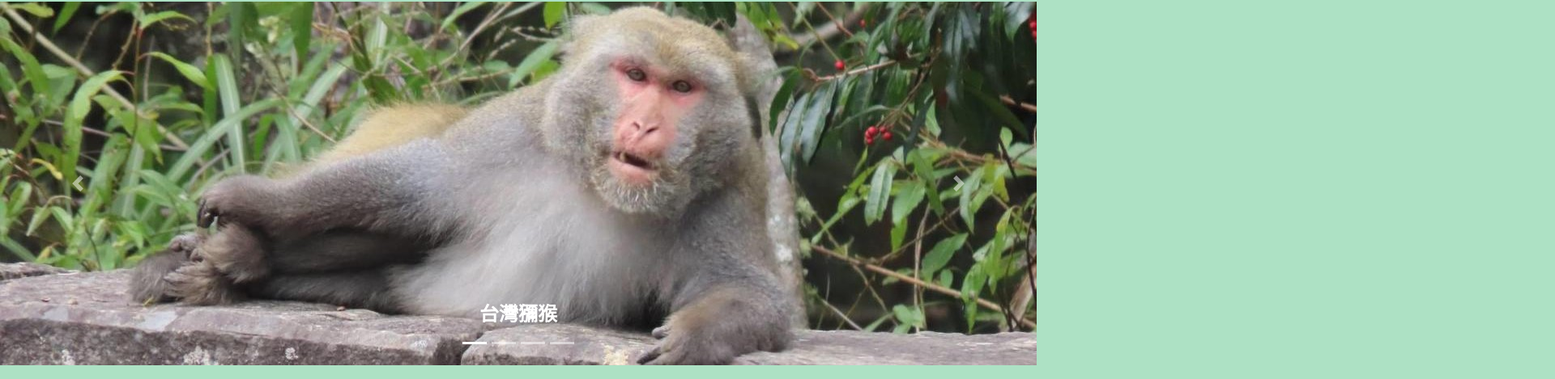
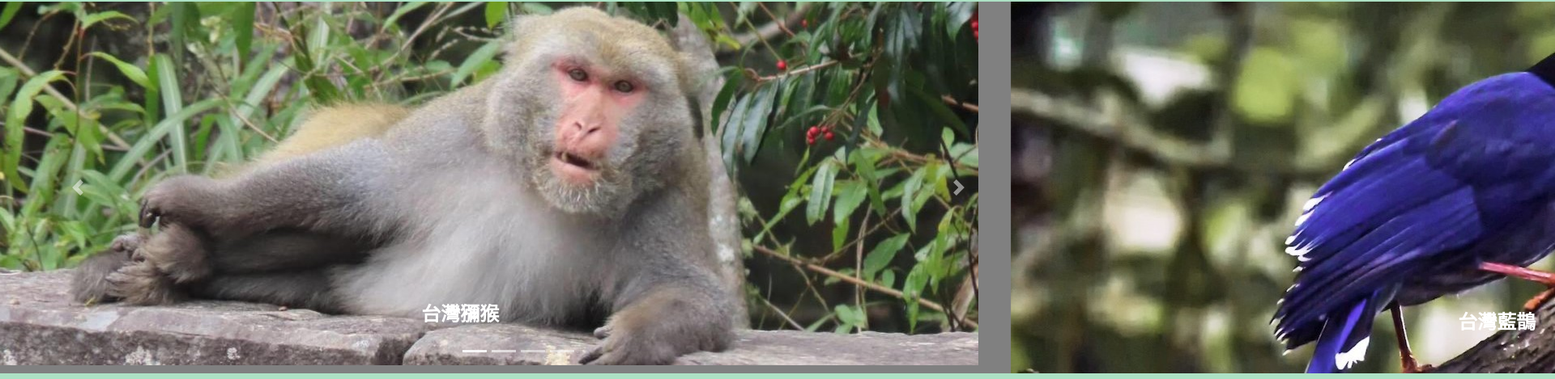
Before and after one commit to daboyu/final_report, a plain HTML site: page index.html in a window 1280 px wide. Shown: the part 54-523 px from the top of the page at 81% size, 1920 px wide, since content can reach past the window. Drawn offline with Linux system fonts and the light colour scheme.

Commit message:
Update index.html

```diff
--- a/index.html
+++ b/index.html
@@ -13,6 +13,8 @@
 <link href="jQueryAssets/jquery.ui.datepicker.min.css" rel="stylesheet" type="text/css">
 <script src="jQueryAssets/jquery-1.11.1.min.js"></script>
 <script src="jQueryAssets/jquery.ui-1.10.4.datepicker.min.js"></script>
+<script src="js/popper.min.js"></script>
+<script src="js/bootstrap-4.4.1.js"></script>
 <style type="text/css">
 body {
 	background-color: #ADE1C4;
@@ -72,7 +74,8 @@ $(function() {
 		$.datepicker.regional['zh-TW'],
 		{
 		changeMonth:true,
-		changeYear:true
+		changeYear:true,
+		dateFormat:"yy/mm/dd"
 		}
 		)
 		);
```
